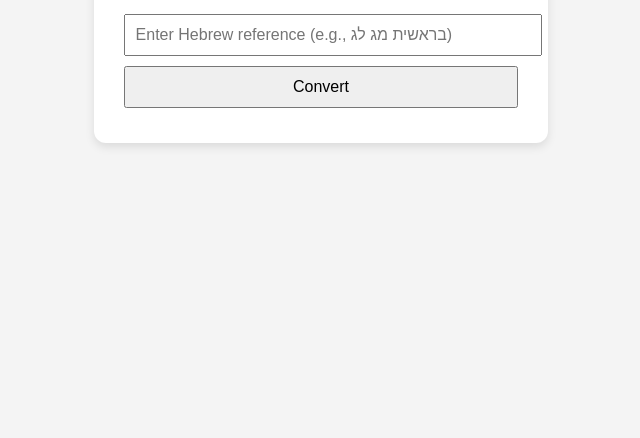
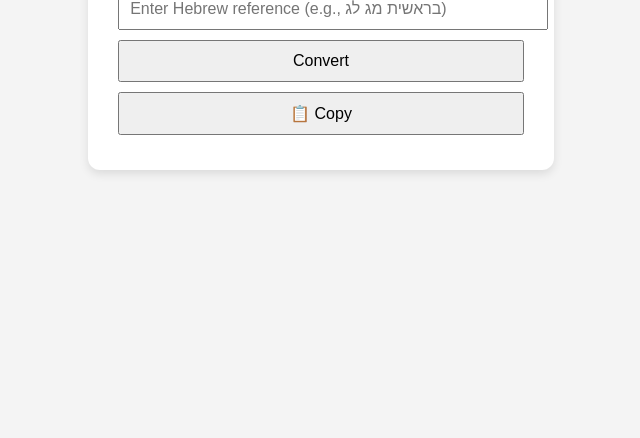
Before and after one commit to aryeh156/index.html, a plain HTML site: page index.html in a window 1280 px wide. Shown: the part 378-816 px from the top of the page, without its empty margins (319-959 px from the left). Drawn offline with Linux system fonts and the light colour scheme.

Commit message:
Update index.html

```diff
--- a/index.html
+++ b/index.html
@@ -38,6 +38,7 @@
     <h2>Hebrew Bible Reference Converter</h2>
     <input type="text" id="hebrewInput" placeholder="Enter Hebrew reference (e.g., בראשית מג לג)">
     <button onclick="convertReference()">Convert</button>
+    <button onclick="copyResult()">📋 Copy</button>
     <div id="result"></div>
   </div>
 
@@ -96,6 +97,18 @@
         result.textContent = ` ${bookMapping[book]} ${chapter}:${verse}`;
       }
     }
+    function copyResult() {
+      const resultText = document.getElementById("result").textContent;
+        if (!resultText) return;
+
+        navigator.clipboard.writeText(resultText)
+        .then(() => {
+      alert("Copied to clipboard!");
+          })
+      .catch(err => {
+      alert("Failed to copy: " + err);
+    });
+}
   </script>
 
 </body>
```
